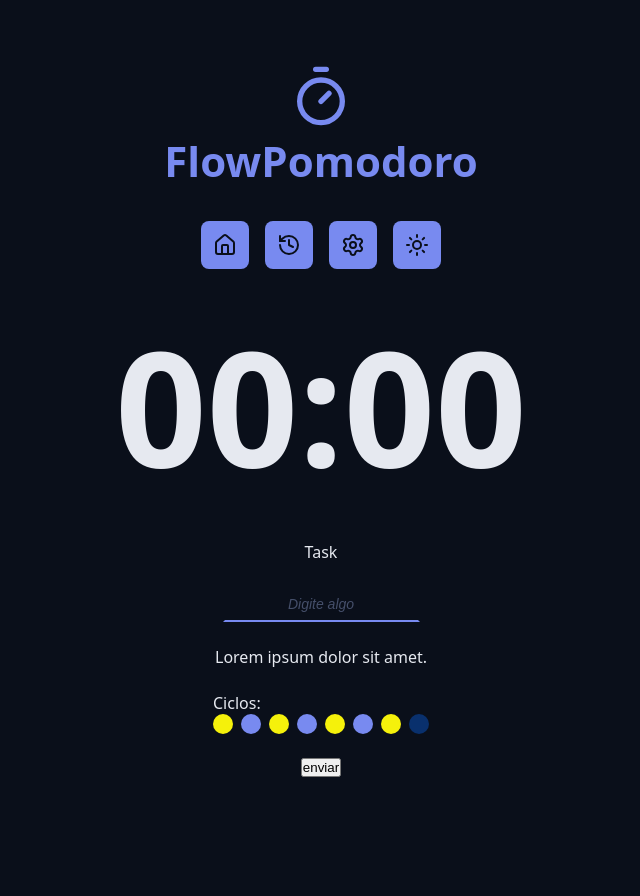
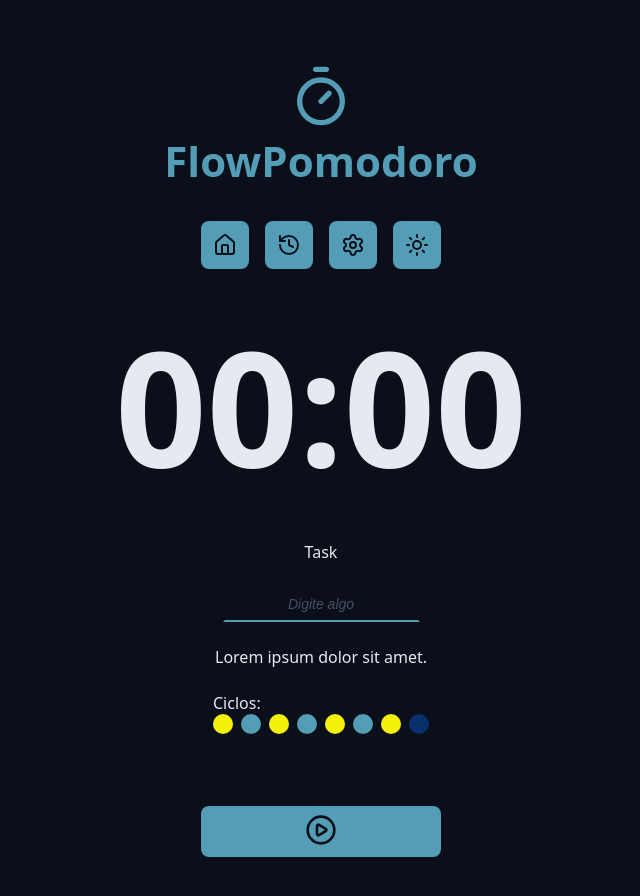
Before and after one commit to Samuel-Ziger/FlowPomodoro, a React (Vite) app: page / in a window 1280 px wide. Shown: the top 896 px of the page, without its empty margins (319-959 px from the left). Before the commit the page ends 809 px from the top, so only its background shows below. Built offline with nearby package versions, Linux system fonts and the light colour scheme.

Commit message:
iniciando footer

```diff
--- a/src/App.tsx
+++ b/src/App.tsx
@@ -11,6 +11,8 @@
 import { CountDown } from './components/CountDown';
 import { DefaultInput } from './components/DefaultInput';
 import { Cycles } from './components/Cycles';
+import { DefaultButton } from './components/DefaultButton';
+import { PlayCircleIcon } from 'lucide-react';
 
 
 
@@ -47,7 +49,8 @@
                     <Cycles />
                 </div>
                 <div className="formRow">
-                    <button>enviar</button>
+                    <DefaultButton icon={<PlayCircleIcon />} />
+
                 </div>
             </form>
         </Container>
--- /dev/null
+++ b/src/components/DefaultButton/index.tsx
@@ -0,0 +1,19 @@
+
+import styles from './styles.module.css';
+
+type DefaultButtonProps = {
+    icon: React.ReactNode;
+    color?: 'primary' | 'red';
+} & React.ComponentProps<'button'>;
+
+
+export function DefaultButton({icon,color = 'primary', ...props }: DefaultButtonProps ) {
+    return (
+        <>
+            <button className={`${styles.button} ${styles[color]}`} {...props} >
+            {icon}
+            </button>
+        </>
+    );
+
+}
--- /dev/null
+++ b/src/components/DefaultButton/styles.module.css
@@ -0,0 +1,32 @@
+.button{
+    border:none;
+    background: var(--primary);
+    color: var(--text-over-primary);
+    align-items: center;
+    min-width: 24rem;
+    padding:0.8rem;
+    border-radius: 0.8rem;
+    margin:4.8rem 0;
+    cursor: pointer;
+    transition: all 0.1s ease-in-out;
+
+    }
+.button svg{
+    width:3.2rem;
+    height:3.2rem;
+
+
+}
+.button:hover {
+    filter: brightness(80%);
+}
+
+.primary{
+    background: var(--primary);
+    color: var(--text-over-primary);
+
+}
+.red{
+    background: var(--error);
+    color: var(--text-over-error);
+}
--- /dev/null
+++ b/src/components/Footer/styles.module.css
@@ -0,0 +1,6 @@
+.heading {
+display: flex;
+align-items: center;
+justify-content: center;
+gap: 2.4rem;
+}
--- a/src/styles/theme.css
+++ b/src/styles/theme.css
@@ -10,7 +10,7 @@
   --gray-900: #0a0f1a;
 
   --primary-light: #8b5cf6;  /* roxo claro */
-  --primary: #788af0ff;        /* roxo principal */
+  --primary: #549db7ff;        /* roxo principal */
   --primary-dark: #4c1d95;   /* roxo escuro */
 
   --link-color: #6366f1;
```
Also changed, not shown: src/components/Footer/index.tsx (added, +11 -0 lines).
